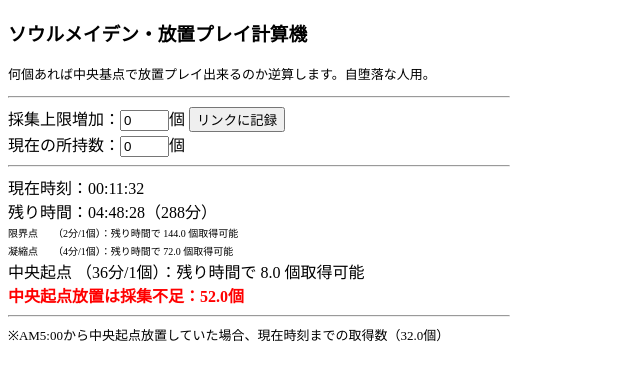
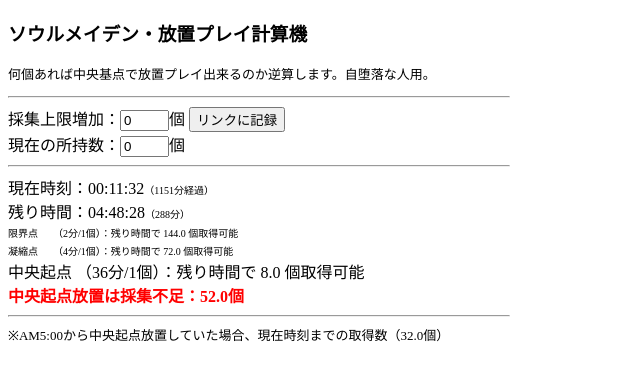
Before and after one commit to 9eMlhF1p/soulmeiden_calc, a plain HTML site: page index.html in a window 1280 px wide. Shown: the whole page, without its empty margins (0-640 px from the left). Drawn offline with Linux system fonts and the light colour scheme.

Commit message:
Add files via upload

```diff
--- a/index.html
+++ b/index.html
@@ -58,15 +58,13 @@
             let hour = Math.floor(date3 / 1000 / 60 / 60 % 24);
 
             let d4;
-            if (h2 > 4) { d4 = d2; } else { d4 = d2 - 1; }
-            let elapsedTime = new Date(y2, m2, d4, 5, 0, 0, 0);
-            let date4 = nowTime.getTime() - elapsedTime.getTime();
+            if (h2 < 5) { d4 = d2 - 1; } else { d4 = d2; }
+            let statTime = new Date(y2, m2, d4, 5, 0, 0, 0);
+            let date4 = nowTime.getTime() - statTime.getTime();
             let min2 = Math.floor(date4 / 1000 / 60);
             let getCount = min2 / 36;
 
-            if (1) {
-                console.log("d4," + d4);
-                console.log("date4," + date4);
+            if (0) {
                 console.log("min2," + min2);
                 console.log("GetCount," + getCount);
             }
@@ -83,11 +81,12 @@
 
             let msg = "現在時刻：" + nowTime.getHours().toString().padStart(2, '0') + ":"
                 + nowTime.getMinutes().toString().padStart(2, '0') + ":"
-                + nowTime.getSeconds().toString().padStart(2, '0') + "<br>";
+                + nowTime.getSeconds().toString().padStart(2, '0') + "<font size=-2>（"
+                + min2 + "分経過）</font><br>";
             msg += "残り時間：" + hour.toString().padStart(2, '0') + ":"
                 + min.toString().padStart(2, '0') + ":"
-                + sec.toString().padStart(2, '0') + "（"
-                + remain + "分）<br>";
+                + sec.toString().padStart(2, '0') + "<font size=-2>（"
+                + remain + "分）</font><br>";
             msg += "<font size=-2>限界点　　（2分/1個）：残り時間で " + (remain / 2).toFixed(1) + " 個取得可能</font><br>";
             msg += "<font size=-2>凝縮点　　（4分/1個）：残り時間で " + (remain / 4).toFixed(1) + " 個取得可能</font><br>";
             msg += "中央起点 （36分/1個）：残り時間で " + (remain / 36).toFixed(1) + " 個取得可能<br>";
```
